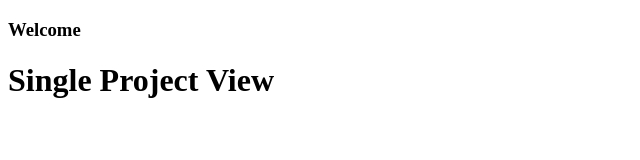
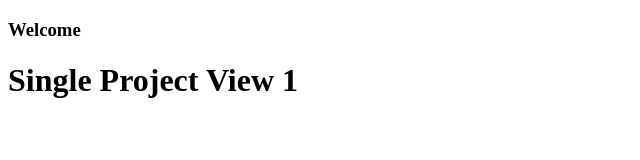
Before and after one commit to guitar6029/vuejs-masterclass, a Vue app: page /projects/1 in a window 1280 px wide. Shown: the top 160 px of the page, without its empty margins (0-640 px from the left). Built offline with nearby package versions, Linux system fonts and the light colour scheme.

Commit message:
added params to the single page view

```diff
--- a/src/views/SingleProjectView.vue
+++ b/src/views/SingleProjectView.vue
@@ -1,6 +1,10 @@
-<script setup lang="ts"></script>
+<script setup lang="ts">
+import { useRoute } from 'vue-router'
+
+const route = useRoute()
+</script>
 <template>
   <div>
-    <h1>Single Project View</h1>
+    <h1>Single Project View {{ route.params?.id }}</h1>
   </div>
 </template>
```
